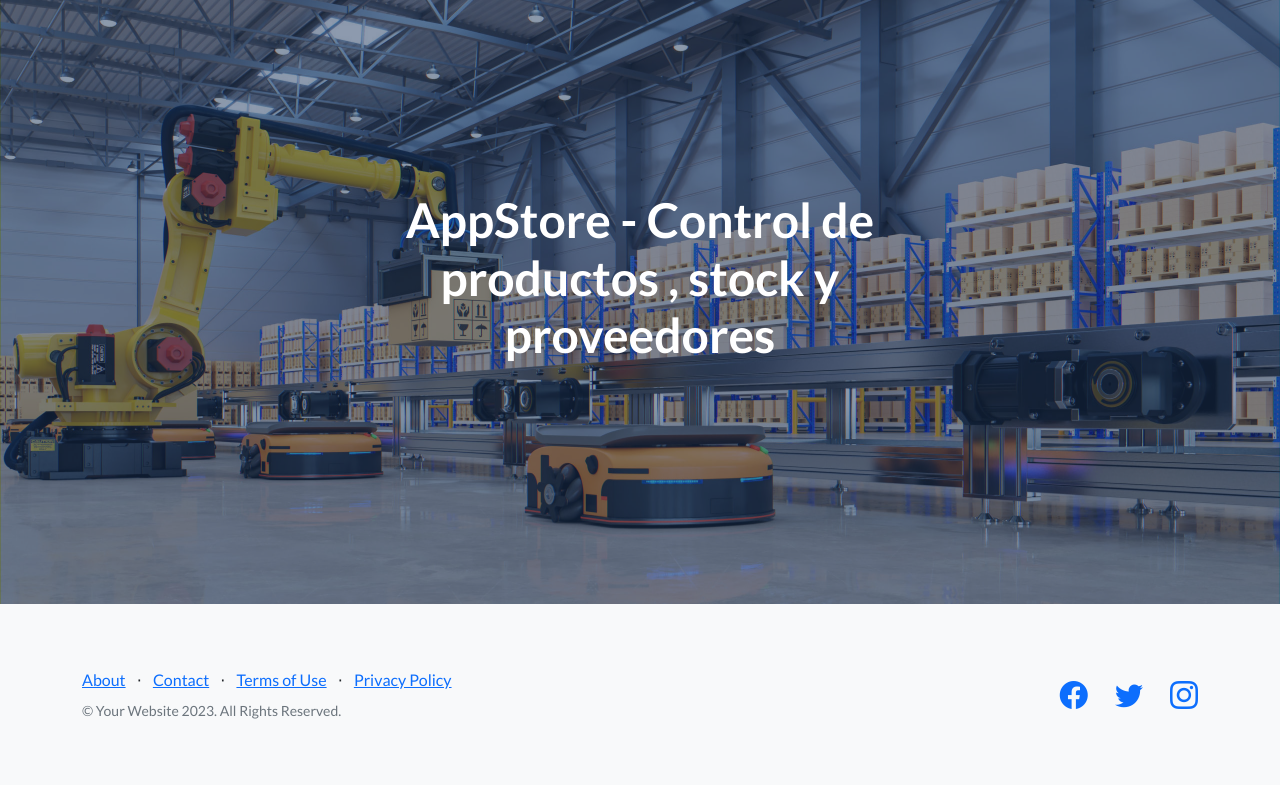
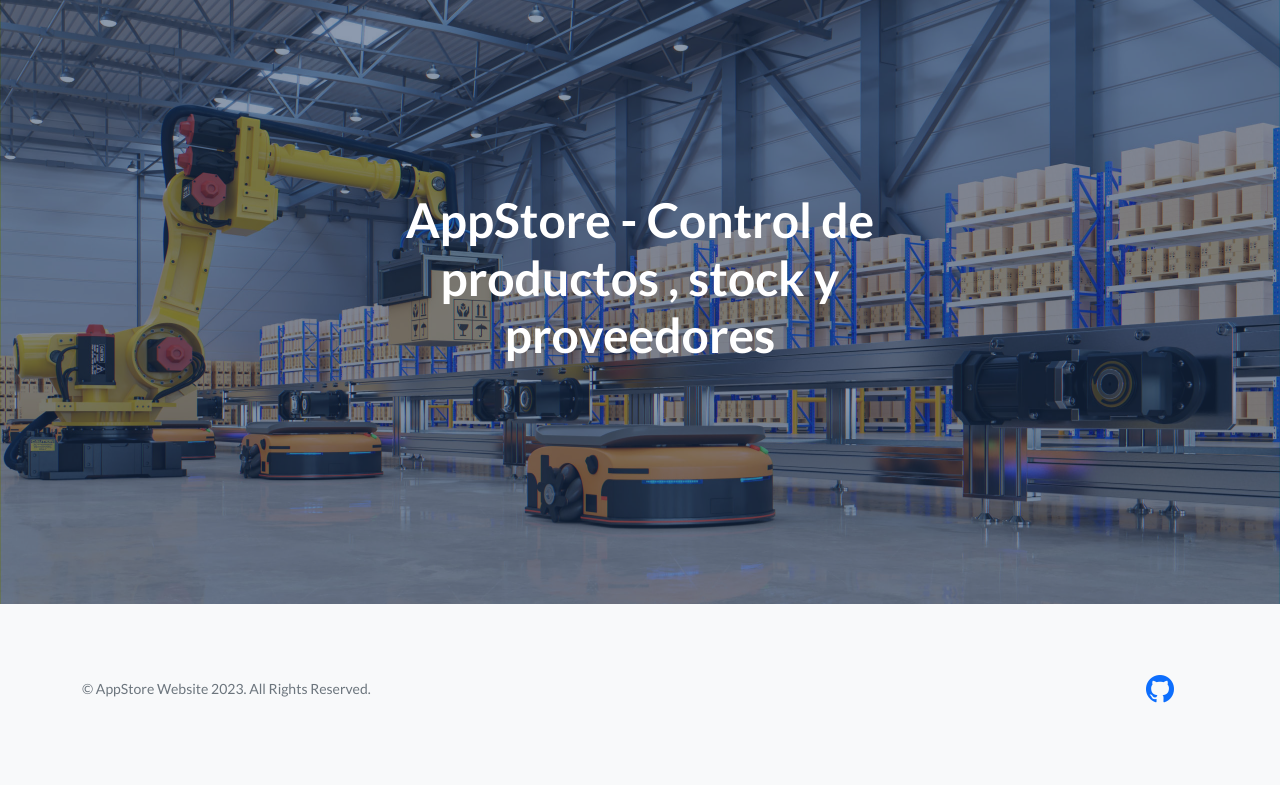
Before and after one commit to AlePantu/ProyectoFinal-Pantuliano, a Django app: page /app-store/ in a window 1280 px wide. Shown: the part 57-842 px from the top of the page. After the commit the page ends 760 px from the top, so only its background shows below. Run offline with Django 4.2, Linux system fonts and the light colour scheme; some libraries are stand-ins or nearby versions.

Commit message:
Creacion README

```diff
--- a/AppStore/templates/main.html
+++ b/AppStore/templates/main.html
@@ -43,27 +43,12 @@
             <div class="container">
                 <div class="row">
                     <div class="col-lg-6 h-100 text-center text-lg-start my-auto">
-                        <ul class="list-inline mb-2">
-                            <li class="list-inline-item"><a href="#!">About</a></li>
-                            <li class="list-inline-item">⋅</li>
-                            <li class="list-inline-item"><a href="#!">Contact</a></li>
-                            <li class="list-inline-item">⋅</li>
-                            <li class="list-inline-item"><a href="#!">Terms of Use</a></li>
-                            <li class="list-inline-item">⋅</li>
-                            <li class="list-inline-item"><a href="#!">Privacy Policy</a></li>
-                        </ul>
-                        <p class="text-muted small mb-4 mb-lg-0">&copy; Your Website 2023. All Rights Reserved.</p>
+                        <p class="text-muted small mb-4 mb-lg-0">&copy; AppStore Website 2023. All Rights Reserved.</p>
                     </div>
                     <div class="col-lg-6 h-100 text-center text-lg-end my-auto">
                         <ul class="list-inline mb-0">
                             <li class="list-inline-item me-4">
-                                <a href="#!"><i class="bi-facebook fs-3"></i></a>
-                            </li>
-                            <li class="list-inline-item me-4">
-                                <a href="#!"><i class="bi-twitter fs-3"></i></a>
-                            </li>
-                            <li class="list-inline-item">
-                                <a href="#!"><i class="bi-instagram fs-3"></i></a>
+                                <a href="https://github.com/AlePantu/Tercera-pre-entrega-Pantuliano"><i class="bi-github fs-3"></i></a>
                             </li>
                         </ul>
                     </div>
```
Also changed, not shown: README.md (added).
